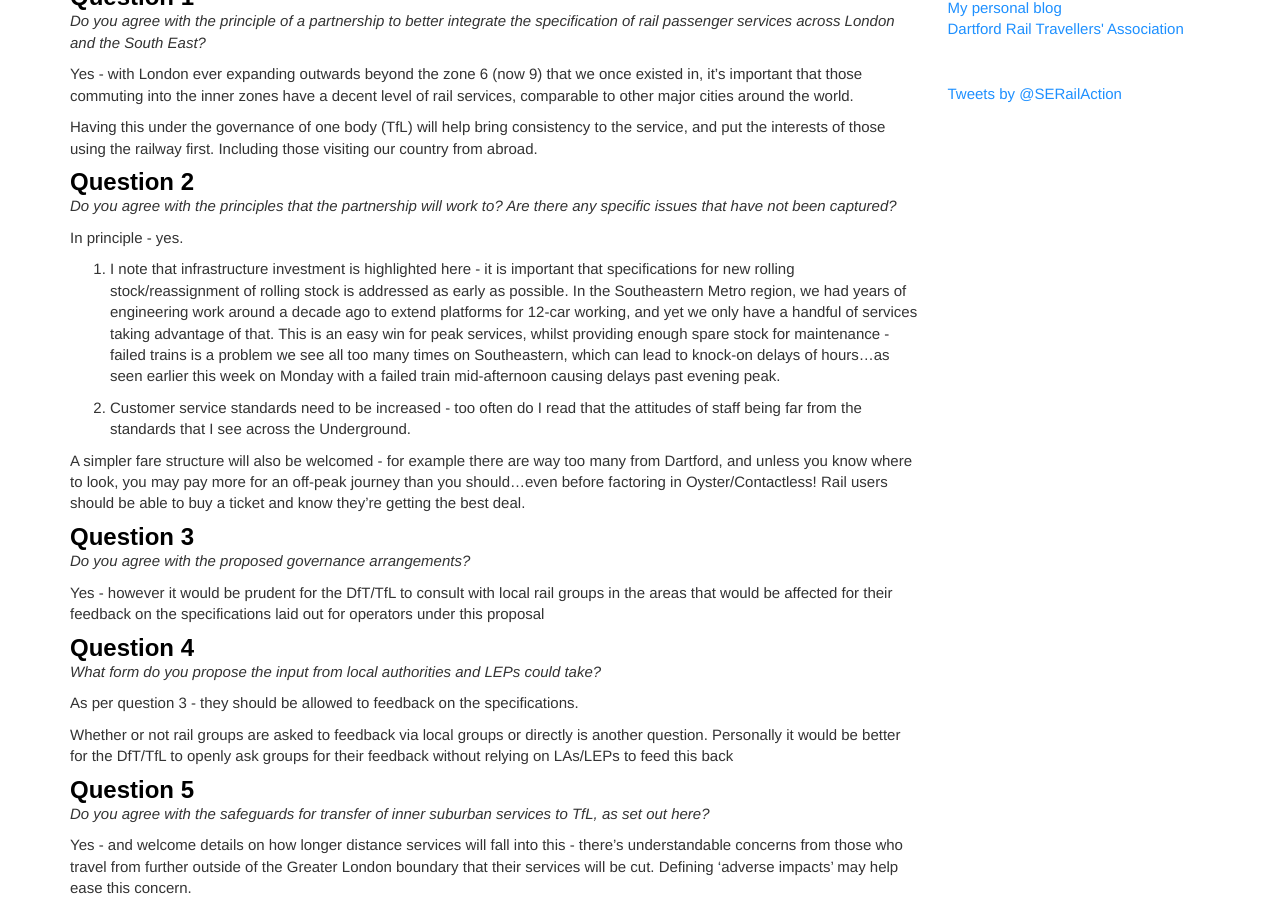
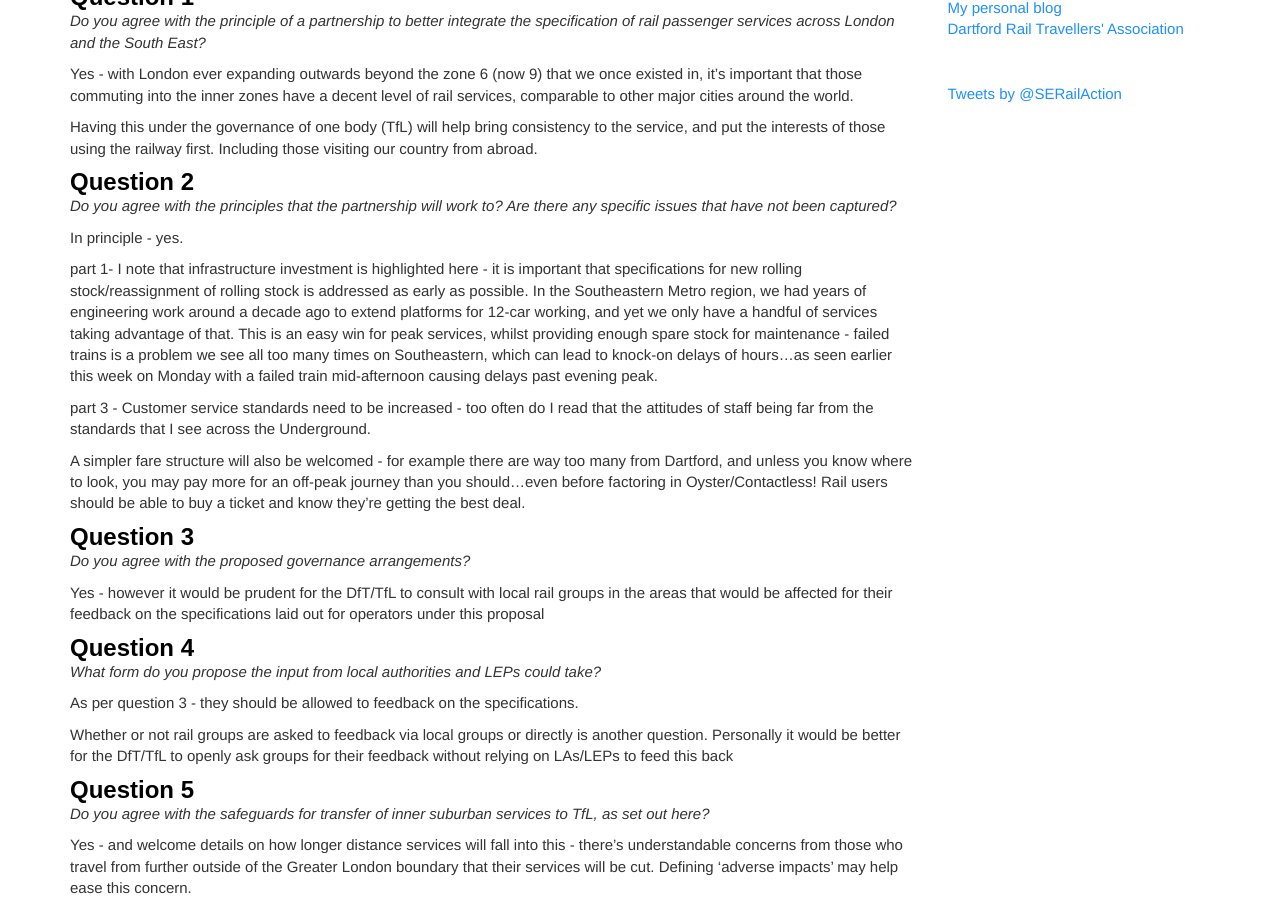
Before and after one commit to serailaction/serailaction.github.io, a Jekyll site: the page built from _posts/2016-03-18-DfT-TfL-Consultation-Feedback.md, in a window 1280 px wide and 900 px high, scrolled down 315 px. Built offline with Jekyll 4.4.1, drawn with Linux system fonts in a browser that asks for light colours; nearby versions of some CDN libraries; comment, search, counter and statistics services are not loaded.

Commit message:
Created :_posts/2016-03-18-DfT-TfL-Consultation-Feedback.md

```diff
--- a/_posts/2016-03-18-DfT-TfL-Consultation-Feedback.md
+++ b/_posts/2016-03-18-DfT-TfL-Consultation-Feedback.md
@@ -17,9 +19,9 @@ Having this under the governance of one body (TfL) will help bring consistency t
 
 In principle - yes.
 
-1. I note that infrastructure investment is highlighted here - it is important that specifications for new rolling stock/reassignment of rolling stock is addressed as early as possible.  In the Southeastern Metro region, we had years of engineering work around a decade ago to extend platforms for 12-car working, and yet we only have a handful of services taking advantage of that. This is an easy win for peak services, whilst providing enough spare stock for maintenance - failed trains is a problem we see all too many times on Southeastern, which can lead to knock-on delays of hours...as seen earlier this week on Monday with a failed train mid-afternoon causing delays past evening peak.
+part 1- I note that infrastructure investment is highlighted here - it is important that specifications for new rolling stock/reassignment of rolling stock is addressed as early as possible.  In the Southeastern Metro region, we had years of engineering work around a decade ago to extend platforms for 12-car working, and yet we only have a handful of services taking advantage of that. This is an easy win for peak services, whilst providing enough spare stock for maintenance - failed trains is a problem we see all too many times on Southeastern, which can lead to knock-on delays of hours...as seen earlier this week on Monday with a failed train mid-afternoon causing delays past evening peak.
 
-3. Customer service standards need to be increased - too often do I read that the attitudes of staff being far from the standards that I see across the Underground.
+part 3 - Customer service standards need to be increased - too often do I read that the attitudes of staff being far from the standards that I see across the Underground.
 
 A simpler fare structure will also be welcomed - for example there are way too many from Dartford, and unless you know where to look, you may pay more for an off-peak journey than you should...even before factoring in Oyster/Contactless! Rail users should be able to buy a ticket and know they're getting the best deal.
 
```
Also changed, not shown: other parts of _posts/2016-03-18-DfT-TfL-Consultation-Feedback.md (+2 -0 lines).
